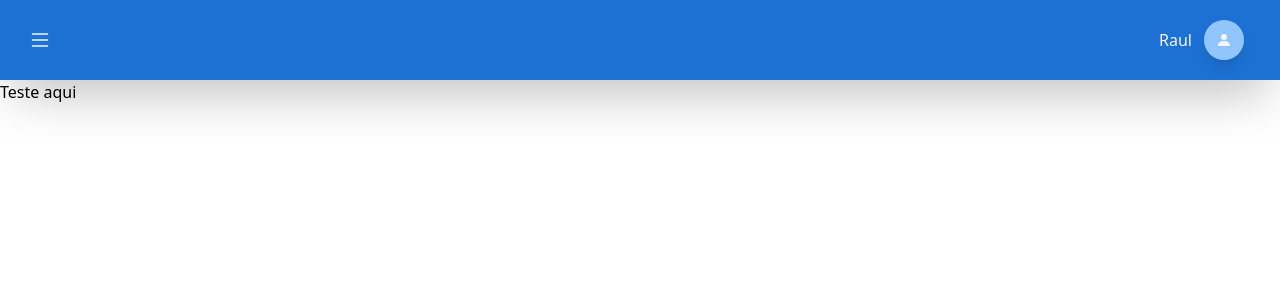
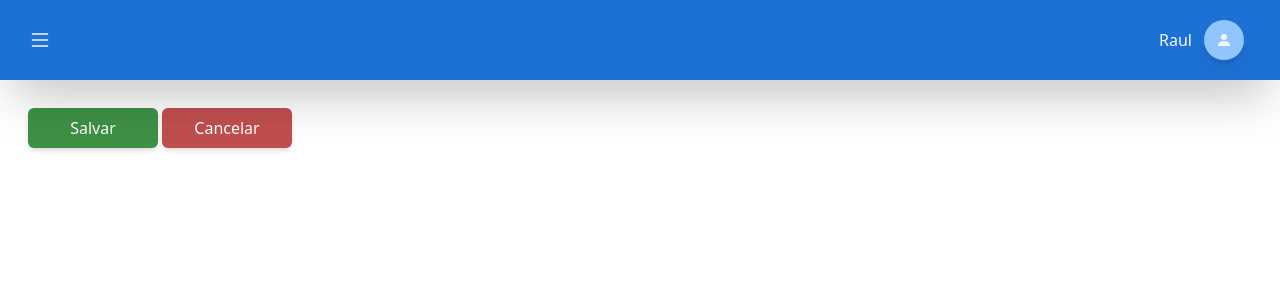
Before and after one commit to Raul26-tech/As-Money, a React (Create React App) app: page /transactions/form in a window 1280 px wide. Shown: the top 300 px of the page. Built offline with nearby package versions, Linux system fonts and the light colour scheme.

Commit message:
Ajustando layout dos botões, e finalizando component (HeaderTopForm)

```diff
--- a/src/components/Button/index.tsx
+++ b/src/components/Button/index.tsx
@@ -4,25 +4,28 @@ import { Link, LinkProps } from 'react-router-dom';
 export interface IButtonProps extends ButtonHTMLAttributes<HTMLButtonElement> {
     children: ReactNode;
     onCancel?: () => void;
-    pattern?: 'success' | 'cancel' | 'info';
+    pattern?: 'success' | 'cancel' | 'info' | 'edit';
+    addClassName?: string;
 }
 
 const COLORS = {
     success: 'bg-pattern-success',
     cancel: 'bg-pattern-cancel',
     info: 'pattern-info',
+    edit: 'pattern-edit',
 };
 
 export default function Button({
     children,
     onCancel,
     pattern = 'info',
+    addClassName,
     ...rest
 }: IButtonProps) {
     return (
-        <div className="w-[5rem] flex space-x-3">
+        <div className="w-[10rem] md:w-full flex">
             <button
-                className={`w-full p-2 rounded-md text-white font-normal shadow-md ${COLORS[pattern]}`}
+                className={`w-full flex justify-center items-center p-2 rounded-md text-white font-normal shadow-md ${COLORS[pattern]} ${addClassName}`}
                 onClick={onCancel}
                 {...rest}
             >
--- a/src/components/HeaderTopForm/index.tsx
+++ b/src/components/HeaderTopForm/index.tsx
@@ -1,31 +1,70 @@
 import Button from '../Button';
 
 interface IHeaderFormProps {
-    buttonSave?: boolean;
-    buttomRemove?: boolean;
-    buttonEdit: boolean;
-    onEdit?: () => void;
-    onSave?: () => void;
-    onCancel?: () => void;
+    modeSave: boolean;
+    modeEdit: boolean;
+    modeCancel: boolean;
+    modeRemove: boolean;
+    onHandleEdit?: () => void;
+    onHandleSave?: () => void;
+    onHandleCancel?: () => void;
+    onHandleRemove?: () => void;
+    titleSection?: string;
 }
 
 export default function HeaderTopForm({
-    buttonEdit = false,
-    buttomRemove = false,
-    buttonSave = false,
-    onCancel,
-    onEdit,
-    onSave,
+    modeSave = false,
+    modeCancel = false,
+    modeEdit = false,
+    modeRemove = false,
+    titleSection,
+    onHandleCancel,
+    onHandleRemove,
+    onHandleEdit,
+    onHandleSave,
 }: IHeaderFormProps) {
     return (
-        <div className="grid grid-cols-4 w-full h-10 bg-red-300">
-            <div className="flex flex-row justify-start items-center space-x-2">
-                {buttonSave && (
-                    <Button pattern="success" type="submit">
-                        Salvar
-                    </Button>
-                )}
+        <>
+            <div className="grid grid-cols-4 w-full h-[5rem]">
+                <div className="flex grid-cols-4 space-x-1 m-7 justify-start items-center">
+                    {modeSave && (
+                        <Button
+                            pattern="success"
+                            type="submit"
+                            onClick={onHandleSave}
+                        >
+                            Salvar
+                        </Button>
+                    )}
+                    {modeEdit && (
+                        <Button
+                            pattern="success"
+                            type="button"
+                            onClick={onHandleEdit}
+                        >
+                            Editar
+                        </Button>
+                    )}
+                    {modeRemove && (
+                        <Button
+                            pattern="cancel"
+                            type="button"
+                            onClick={onHandleRemove}
+                        >
+                            Excluir
+                        </Button>
+                    )}
+                    {modeCancel && (
+                        <Button
+                            pattern="cancel"
+                            type="button"
+                            onClick={onHandleCancel}
+                        >
+                            Cancelar
+                        </Button>
+                    )}
+                </div>
             </div>
-        </div>
+        </>
     );
 }
--- a/src/pages/MonthlyValues/form.tsx
+++ b/src/pages/MonthlyValues/form.tsx
@@ -1,6 +1,32 @@
-import React from 'react';
+import { useCallback, useState } from 'react';
+import { useNavigate, useParams } from 'react-router-dom';
 import Content from '../../components/Content';
+import HeaderTopForm from '../../components/HeaderTopForm';
 
 export default function FormMonthlyValues() {
-    return <Content>Teste aqui</Content>;
+    const { id } = useParams();
+    const [mode, setMode] = useState<'read' | 'insert' | 'edit' | 'remove'>(
+        id ? 'read' : 'insert'
+    );
+    const navigate = useNavigate();
+
+    const onRemove = useCallback(() => {
+        if (mode === 'read' || mode === 'insert') {
+            navigate(-1);
+        }
+    }, [mode, navigate]);
+
+    return (
+        <Content>
+            <HeaderTopForm
+                modeSave={
+                    mode === 'insert' || mode === 'edit' || mode === 'remove'
+                }
+                modeEdit={false}
+                modeCancel={true}
+                modeRemove={false}
+                onHandleCancel={onRemove}
+            />
+        </Content>
+    );
 }
--- a/src/pages/MonthlyValues/index.tsx
+++ b/src/pages/MonthlyValues/index.tsx
@@ -47,7 +47,7 @@ export default function MonthlyValues() {
 
     return (
         <Content>
-            <div className="w-full full flex mt-20 p-2 justify-end text-center">
+            <div className="w-full full flex p-2 justify-end text-center">
                 <div className="flex w-full md:w-full justify-end h-[4rem] p-2">
                     <button className="w-[8rem] md:w-[16rem] h-full flex justify-center text-center items-center text-white bg-btn-transaction hover:bg-btn-transaction-hover rounded-md p-2 shadow-lg">
                         <AiOutlinePlus
--- a/tailwind.config.js
+++ b/tailwind.config.js
@@ -13,7 +13,8 @@ module.exports = {
                 'backgound-hover': '#0684df',
                 'background-overlay': 'rgba(0,0,0,0.5)',
                 'pattern-success': 'rgba(16, 117, 23, 0.8)',
-                'pattern-cancel': 'rgba(208, 12, 45, 0.5)',
+                'pattern-cancel': 'rgba(178, 34, 34, 0.8)',
+                'pattern-edit': 'rgba(30,144,255, 0.9)',
                 'pattern-info': '#1d71d4',
             },
         },
```
